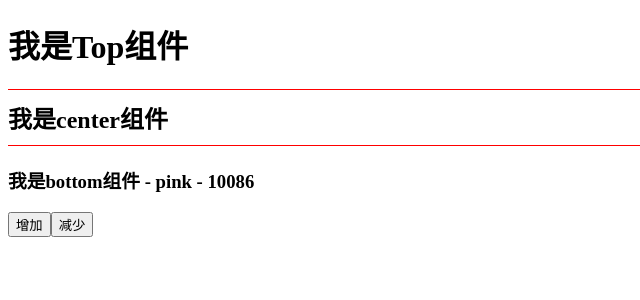
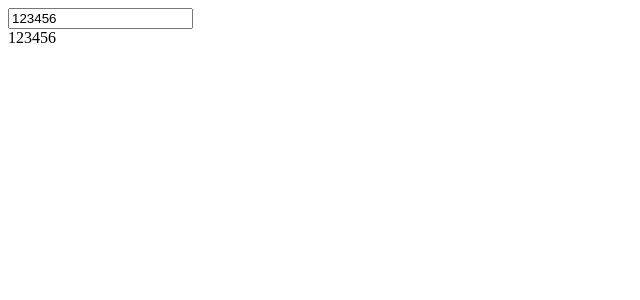
Before and after one commit to ccbjdnn/Vue, a Vue app in the folder vue3/vue3-demo/: page / in a window 1280 px wide. Shown: the top 300 px of the page, without its empty margins (0-640 px from the left). Built offline with nearby package versions, Linux system fonts and the light colour scheme.

Commit message:
defineModel

```diff
--- /dev/null
+++ b/vue3/vue3-demo/src/components/my-input.vue
@@ -0,0 +1,15 @@
+<script setup>
+const modelValue = defineModel()
+</script>
+
+<template>
+<div>
+  <input
+    type="text"
+    :value="modelValue"
+    @input="e => modelValue = e.target.value"
+  >
+
+  <!-- <input v-model="modelValue"/> -->
+</div>
+</template>
--- /dev/null
+++ b/vue3/vue3-demo/src/defineModel.vue
@@ -0,0 +1,12 @@
+<script setup>
+import MyInput from '@/components/my-input.vue'
+import { ref } from 'vue'
+const txt = ref('123456')
+</script>
+
+<template>
+<div>
+  <MyInput v-model="txt"></MyInput>
+  {{ txt }}
+</div>
+</template>
--- a/vue3/vue3-demo/src/main.js
+++ b/vue3/vue3-demo/src/main.js
@@ -6,7 +6,8 @@ import { createApp } from 'vue'
 // import Api from '@/生命周期api.vue'
 // import Father from '@/father.vue'
 // import Ref from '@/ref模板应用.vue'
-import Top from '@/Top.vue'
+// import Top from '@/Top.vue'
+import DefineModel from '@/defineModel.vue'
 
 
 
@@ -16,4 +17,5 @@ import Top from '@/Top.vue'
 // createApp(Watch).mount('#app')
 // createApp(Father).mount('#app')
 // createApp(Ref).mount('#app')
-createApp(Top).mount('#app')
+// createApp(Top).mount('#app')
+createApp(DefineModel).mount('#app')
```
Also changed, not shown: vue3/vue3-demo/src/components/my-input备份.vue (added, +17 -0 lines).
